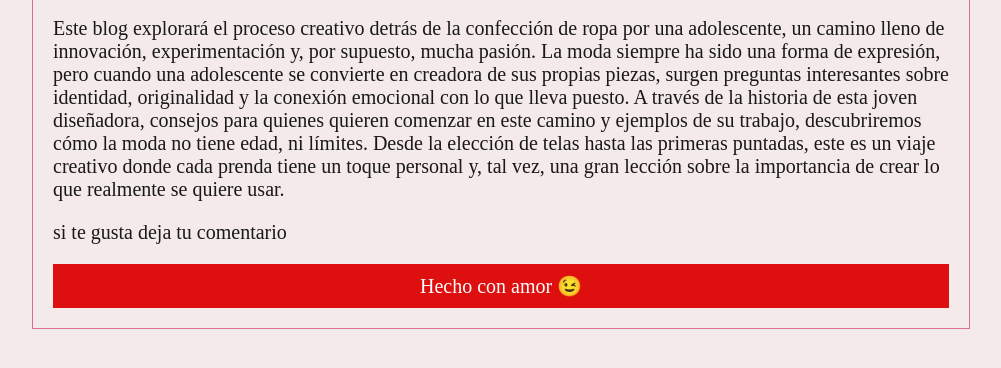
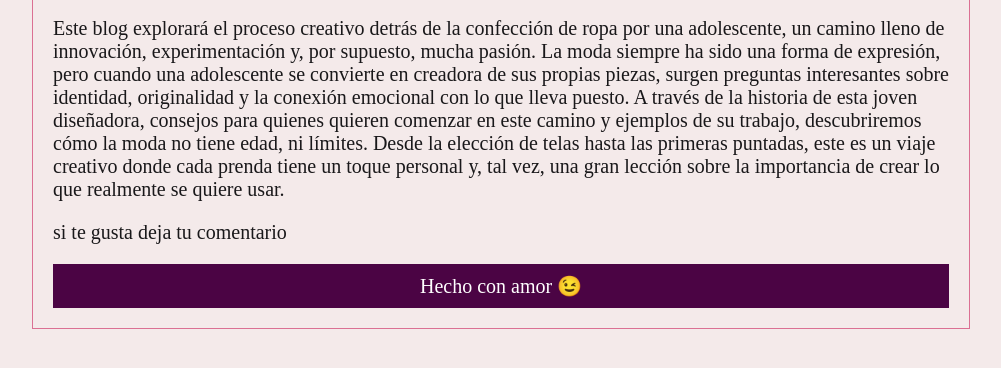
Before and after one commit to lusimonca/blogpost, a plain HTML site: page Blogpost .html in a window 1280 px wide. Shown: the part 234-602 px from the top of the page, without its empty margins (139-1140 px from the left). Drawn offline with Linux system fonts and the light colour scheme.

Commit message:
cambio color footer

```diff
--- a/css/estilos.css
+++ b/css/estilos.css
@@ -47,7 +47,7 @@ body{
 
 #footer
 {
-    background: #de0f0f;
+    background: #4b0444;
     color: white;
     text-align: center;
     padding: 0.5em;
```
